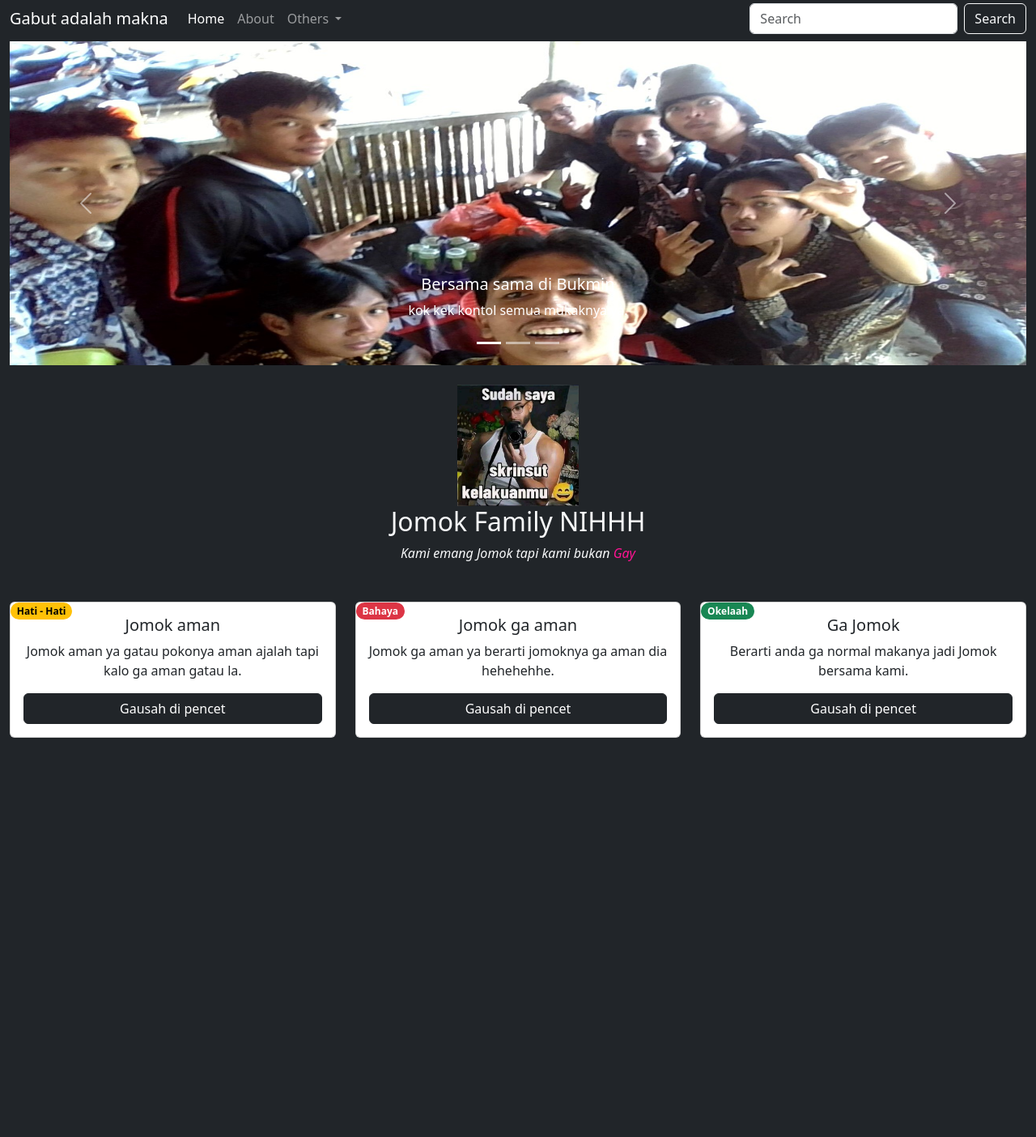
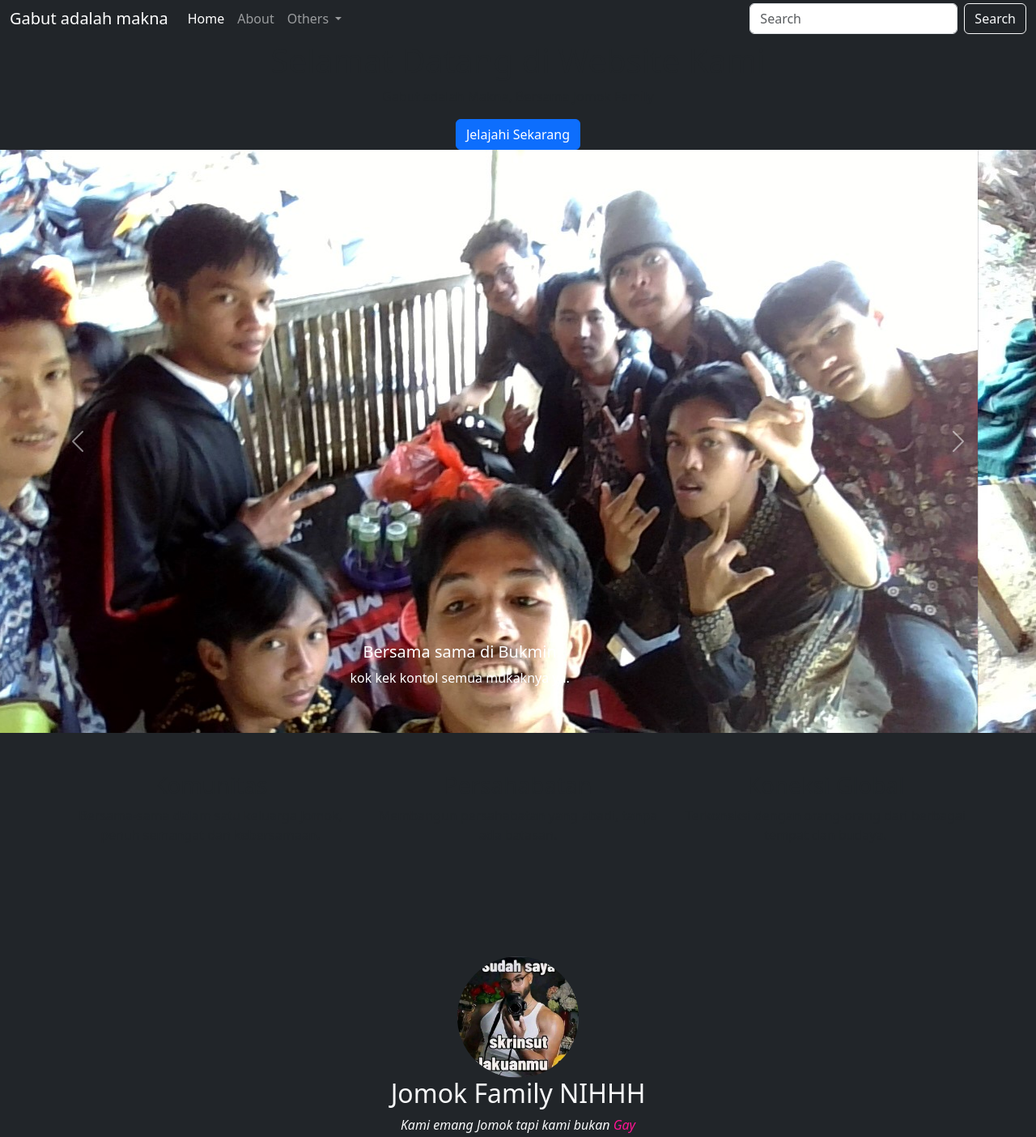
Before and after one commit to Depsyournote/Web-Ngasal-Ngawi, a plain HTML site: page index.html in a window 1280 px wide. Shown: the part 5-1409 px from the top of the page at 81% size. Before the commit the page ends 916 px from the top, so only its background shows below. Drawn offline with nearby package versions, Linux system fonts and the light colour scheme; a script that the page names is missing.

Commit message:
Update index.html
update html jomok

```diff
--- a/index.html
+++ b/index.html
@@ -4,12 +4,14 @@
 <head>
     <meta charset="UTF-8">
     <meta name="viewport" content="width=device-width, initial-scale=1.0">
+    <link rel="stylesheet" href="css/styles.css">
+    <link rel="stylesheet" href="https://cdnjs.cloudflare.com/ajax/libs/font-awesome/6.0.0-beta3/css/all.min.css">
     <link href="https://cdn.jsdelivr.net/npm/bootstrap@5.3.3/dist/css/bootstrap.min.css" rel="stylesheet" integrity="sha384-QWTKZyjpPEjISv5WaRU9OFeRpok6YctnYmDr5pNlyT2bRjXh0JMhjY6hW+ALEwIH" crossorigin="anonymous">
     <title>Dep - Homepage</title>
 </head>
 
 <body class="bg-dark">
-  <!-- Nav sec start -->
+    <!-- Nav Section Start -->
     <nav class="navbar navbar-expand-lg navbar-dark bg-dark text-light sticky-top">
         <div class="container-fluid">
             <a class="navbar-brand" href="#">Gabut adalah makna</a>
@@ -34,6 +36,7 @@
                             <li><hr class="dropdown-divider"></li>
                             <li><a class="dropdown-item" href="/sosmed">Sosmed</a></li>
                         </ul>
+                    </li>
                 </ul>
                 <form class="d-flex" role="search">
                     <input class="form-control me-2" type="search" placeholder="Search" aria-label="Search">
@@ -42,36 +45,36 @@
             </div>
         </div>
     </nav>
-  <!-- Nav sec end -->
+    <!-- Nav Section End -->
 
-  <!-- 1st layout start -->
-  <div class="container-fluid text-center bg-dark text-light" style="height: 100vh">
+    <!-- Header Section -->
+    <header class="header-section text-center">
+        <div class="header-content">
+            <h1>Selamat Datang di Website Kami</h1>
+            <p>Gabut adalah Makna, Bersama Jomok Family</p>
+            <a href="#content" class="btn btn-primary">Jelajahi Sekarang</a>
+        </div>
+    </header>
 
-      <!-- carousel images -->
-
-      <div id="carouselExampleCaptions" class="carousel slide">
-        <div class="carousel-indicators">
-          <button type="button" data-bs-target="#carouselExampleCaptions" data-bs-slide-to="0" class="active" aria-current="true" aria-label="Slide 1"></button>
-          <button type="button" data-bs-target="#carouselExampleCaptions" data-bs-slide-to="1" aria-label="Slide 2"></button>
-          <button type="button" data-bs-target="#carouselExampleCaptions" data-bs-slide-to="2" aria-label="Slide 3"></button>
-        </div>
+    <!-- Carousel Section -->
+    <div id="carouselExampleCaptions" class="carousel slide" data-bs-ride="carousel">
         <div class="carousel-inner">
             <div class="carousel-item active">
-            <img src="assets/carousel1.jpg" class="d-block w-100" alt="Bersama para meqi" style="height: 400px;">
+                <img src="assets/carousel1.jpg" class="d-block w-100" alt="Bersama para meqi">
                 <div class="carousel-caption">
                     <h5>Bersama sama di Bukmin</h5>
                     <p>kok kek kontol semua mukaknya ya.</p>
                 </div>
             </div>
             <div class="carousel-item">
-            <img src="assets/carousel2.jpg" class="d-block w-100" alt="Kek meqi" style="height: 400px;">
+                <img src="assets/carousel2.jpg" class="d-block w-100" alt="Kek meqi">
                 <div class="carousel-caption">
                     <h5>Bersama sama di Bukmin part 2</h5>
                     <p>Tetap kek kontol mukaknya.</p>
                 </div>
             </div>
             <div class="carousel-item">
-            <img src="assets/carousel3.jpg" class="d-block w-100" alt="Emang meqi" style="height: 400px;">
+                <img src="assets/carousel3.jpg" class="d-block w-100" alt="Emang meqi">
                 <div class="carousel-caption">
                     <h5>Bersama di Masjid UIN</h5>
                     <p>Nah ini mukaknya lumayan lah yaa karna dari Masjid.</p>
@@ -88,13 +91,37 @@
         </button>
     </div>
 
-      <!-- end of carousel images -->
+    <!-- Main Content Section -->
+    <section id="content" class="main-content container py-5 text-center">
+        <div class="row">
+            <div class="col-md-4 mb-4">
+                <div class="content-box">
+                    <h3>Komunitas</h3>
+                    <p>Bersama-sama dalam satu keluarga Jomok, penuh semangat dan kebersamaan.</p>
+                </div>
+            </div>
+            <div class="col-md-4 mb-4">
+                <div class="content-box">
+                    <h3>Persahabatan</h3>
+                    <p>Membangun persahabatan yang abadi, tanpa ada batasan.</p>
+                </div>
+            </div>
+            <div class="col-md-4 mb-4">
+                <div class="content-box">
+                    <h3>Koneksi Global</h3>
+                    <p>Terkoneksi dengan orang-orang dari berbagai tempat dan budaya.</p>
+                </div>
+            </div>
+        </div>
+    </section>
 
-      <div class="row text-center align-items-center mt-4">
+    <!-- Jomok Family Section -->
+    <div class="container-fluid text-center bg-dark text-light" style="height: auto; padding: 50px;">
+        <div class="row text-center align-items-center">
             <div class="col-12">
-        <img src="assets/pict1.jpg" width="150" height="150"/>
+                <img src="assets/pict1.jpg" width="150" height="150" class="rounded-circle"/>
                 <h2>Jomok Family NIHHH</h2>
-        <i>Kami emang Jomok tapi kami bukan <span style="color: deeppink;"> Gay </span> </i>
+                <i>Kami emang Jomok tapi kami bukan <span style="color: deeppink;"> Gay </span></i>
             </div>
         </div>
         <div class="row text-dark mt-4">
@@ -130,10 +157,14 @@
             </div>
         </div>
     </div>
-  <!-- 1st layout end -->
 
+    <!-- Footer Section -->
+    <footer class="footer-section text-center py-4">
+        <p>&copy; 2024 Gabut adalah Makna | <a href="#">Instagram</a> | <a href="#">Facebook</a></p>
+    </footer>
 
+    <script src="https://cdn.jsdelivr.net/npm/bootstrap@5.3.3/dist/js/bootstrap.bundle.min.js" integrity="sha384-YvpcrYf0tY3lHB60NNkmXc5s9fDVZLESaAA55NDzOxhy9GkcIddPCgXeCj5V6fBr" crossorigin="anonymous"></script>
+    <script src="js/script.js"></script>
+</body>
 
-  <script src="https://cdn.jsdelivr.net/npm/bootstrap@5.3.3/dist/js/bootstrap.bundle.min.js" integrity="sha384-YvpcrYf0tY3lHB60NNkmXc5s9fDVZLESaAA55NDzOxhy9GkcIdslK1eN7N6jIeHz" crossorigin="anonymous"></script>
-</body>
 </html>
```
Lines whose indentation alone changed are shown as unchanged.
